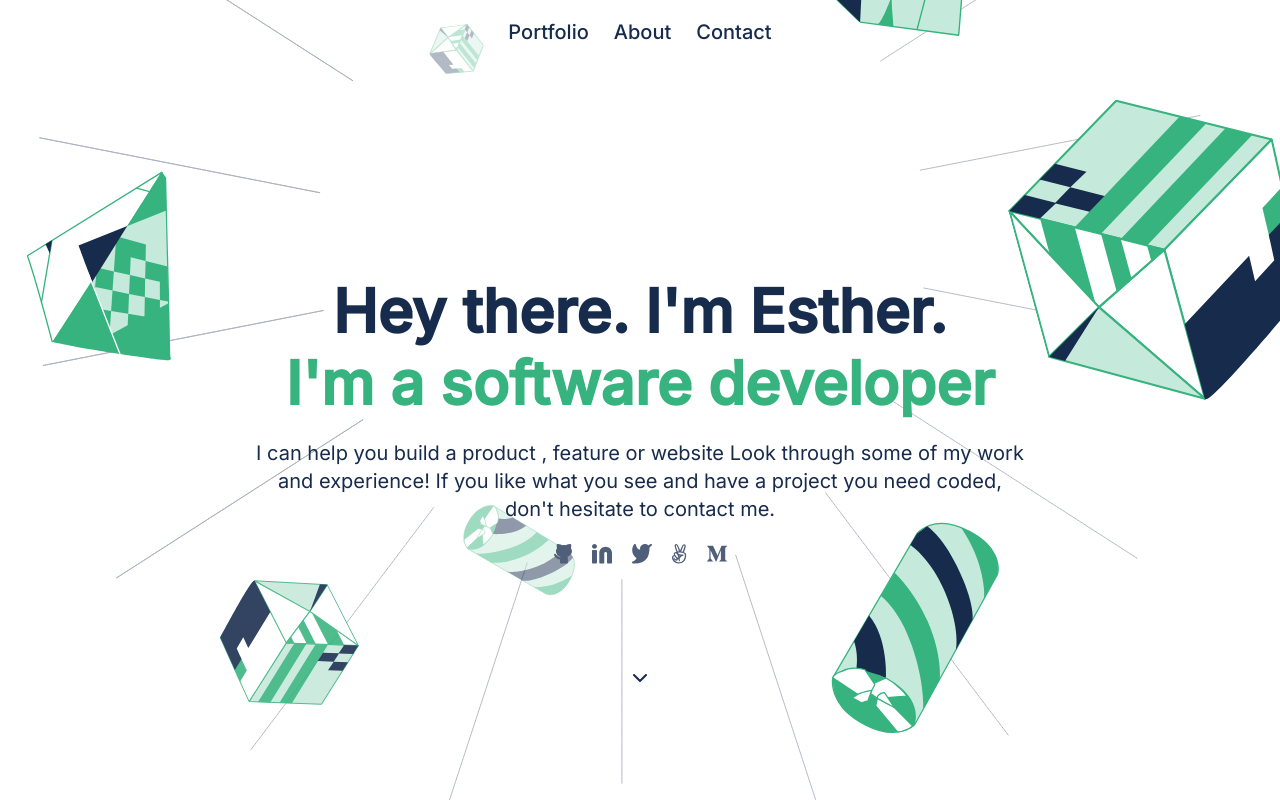
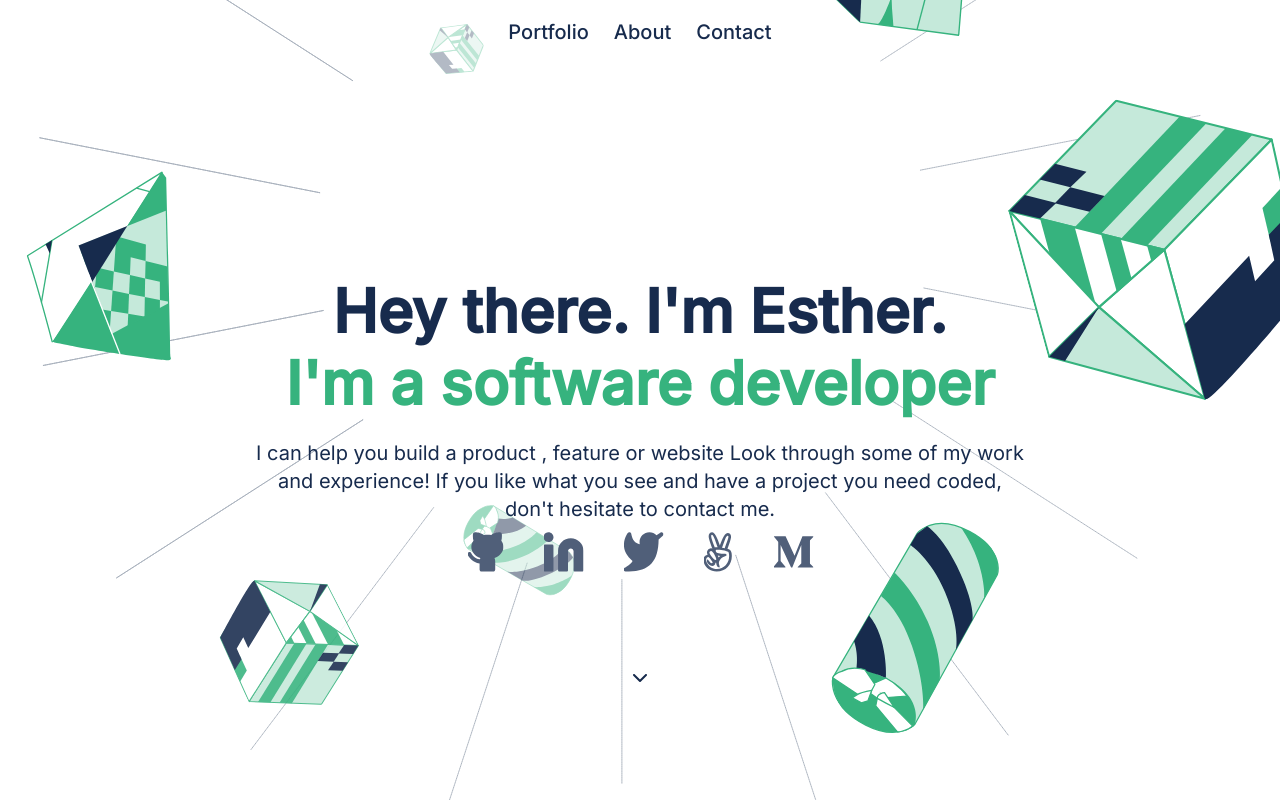
Before and after one commit to essiewanjiru99/essie-portfolio, a website: page index.html in a window 1280 px wide. In both pictures the pointer is over the element 640 px from the left and 555 px from the top of the page. Shown: the top 800 px of the page. Drawn offline with Linux system fonts and the light colour scheme.

Commit message:
Apply scale transitions to social icons

```diff
--- a/styles.css
+++ b/styles.css
@@ -77,6 +77,11 @@ ul {
   justify-content: center;
   gap: 20px;
   margin-top: 1.25rem;
+  transition: transform 0.3s ease;
+}
+
+.social-icons ul:hover {
+  transform: scale(2.0);
 }
 
 .social-icons ul li a {
```
